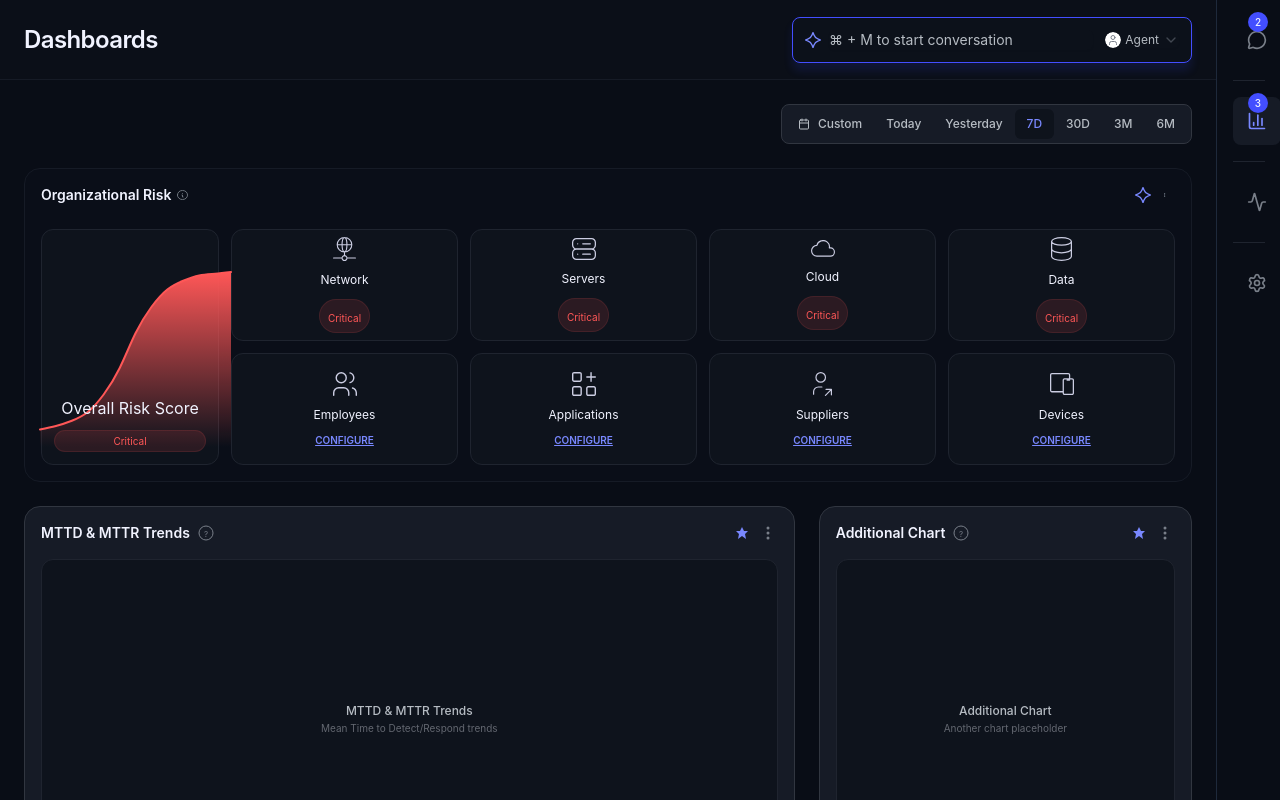
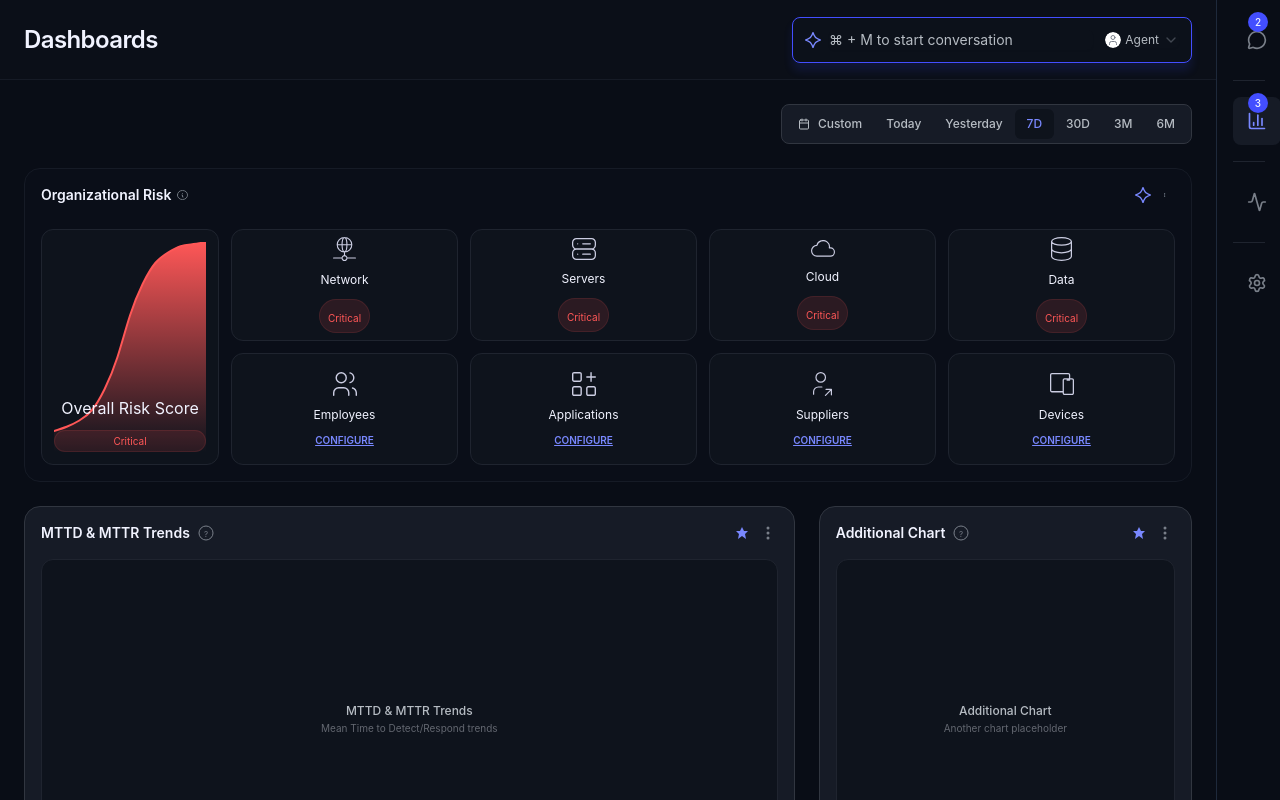
Before and after one commit to abdulmajeed33/react-trial, a React (Vite) app: page / in a window 1280 px wide. Shown: the top 800 px of the page. Built offline with nearby package versions, Linux system fonts and the light colour scheme.

Commit message:
Refactor OrganizationalRiskChart component to improve layout containment and styling; adjust margins and overflow properties for better visual presentation of the risk area chart.

```diff
--- a/src/components/charts/OrganizationalRiskChart.tsx
+++ b/src/components/charts/OrganizationalRiskChart.tsx
@@ -147,15 +147,13 @@ const OrganizationalRiskChart: React.FC = () => {
       <div className="flex gap-3">
         {/* Left side - Risk Area Chart */}
         <div className="bg-background-dark-neutral-two border border-border-dark-neutral-neutral rounded-xl p-3 flex flex-col justify-end gap-3 w-[178px] h-[236px] relative flex-shrink-0">
-          {/* Risk Area Chart using Recharts - matches Figma exactly */}
-                      <div className="absolute -left-[22px] top-[21.5px] w-[230.5px] h-[214.5px]">
-              <ResponsiveContainer width="100%" height="100%">
-                <AreaChart
-                  data={riskTrendData}
-                  margin={{ top: 20, right: 20, left: 20, bottom: 20 }}
-                  width={230}
-                  height={214}
-                >
+                    {/* Risk Area Chart using Recharts - properly contained */}
+          <div className="absolute inset-3 overflow-hidden">
+            <ResponsiveContainer width="100%" height="100%">
+              <AreaChart
+                data={riskTrendData}
+                margin={{ top: 0, right: 0, left: 0, bottom: 0 }}
+              >
                   <defs>
                     <linearGradient id="riskAreaGradient" x1="0" y1="0" x2="0" y2="1">
                       <stop offset="0%" stopColor="#FF5757" stopOpacity={1} />
```
